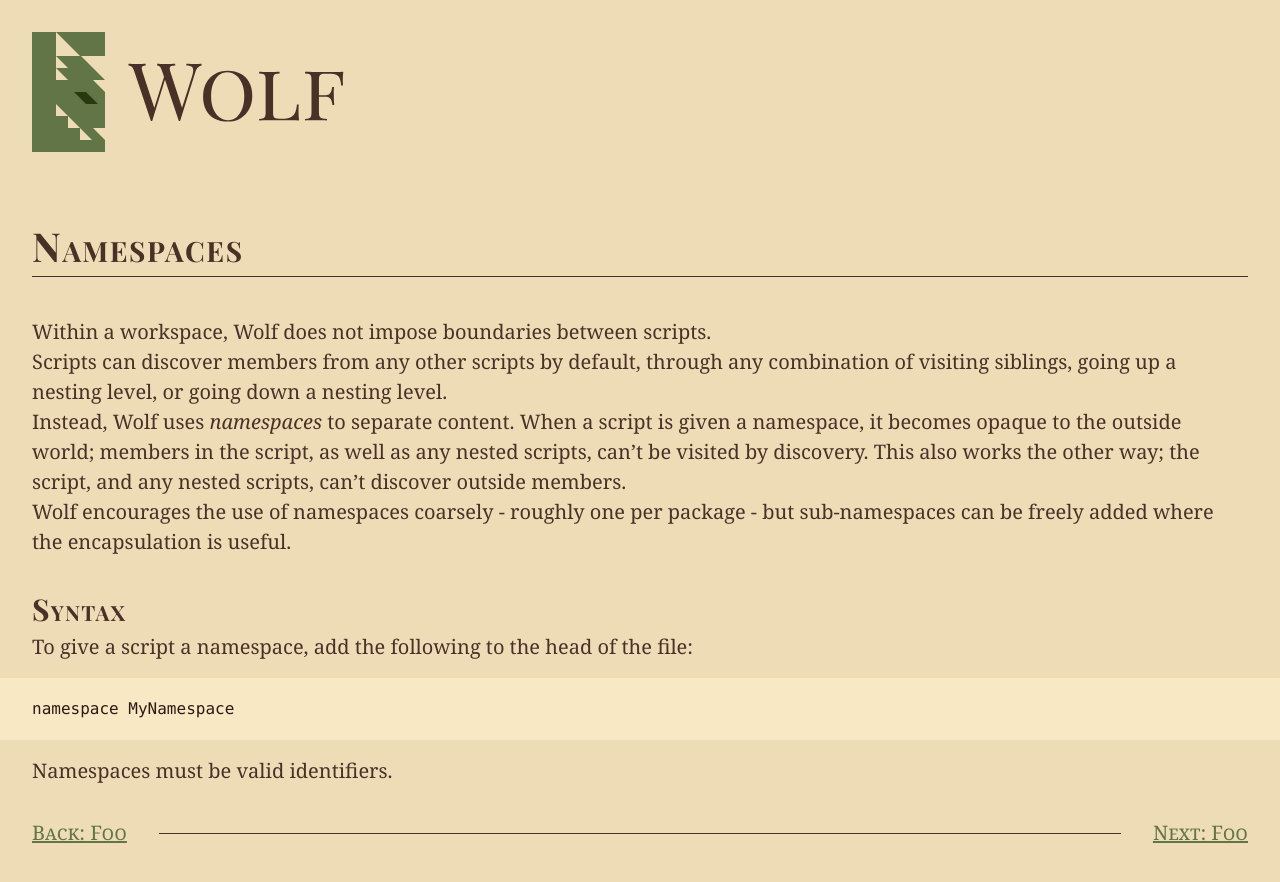
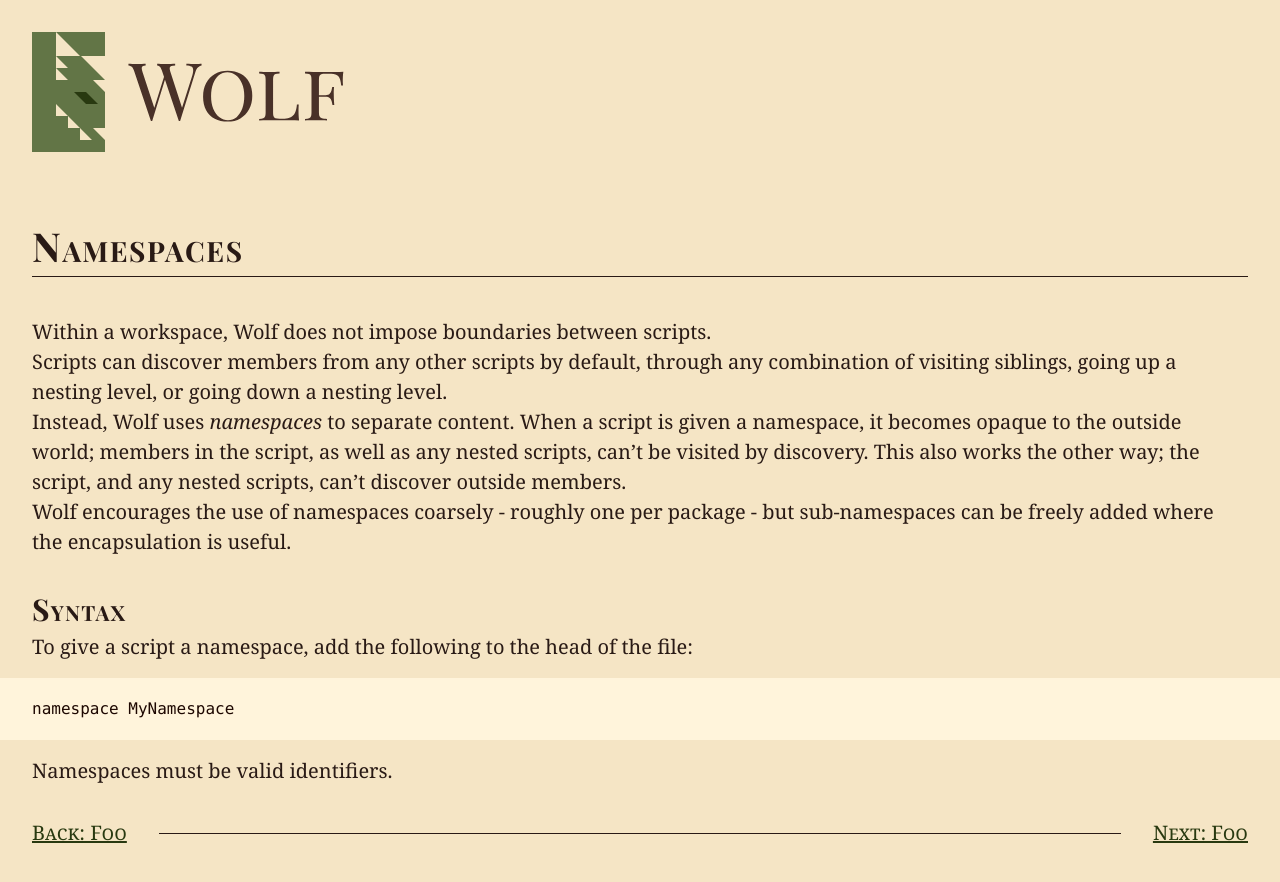
Before and after one commit to dphfox/wolf, a Jekyll site: the page built from docs/design/09-namespaces.md, in a window 1280 px wide. Shown: the top 882 px of the page. Built offline with Jekyll 4.4.1, drawn with Linux system fonts in a browser that asks for light colours; some web fonts are replaced.

Commit message:
style updates

```diff
--- a/docs/assets/css/main.css
+++ b/docs/assets/css/main.css
@@ -8,10 +8,10 @@
 }
 
 :root {
-	--bg: #EEDCB7;
-	--bg-alt: #F9E8C4;
-	--fg: #493128;
-	--fg-alt: #291a15;
+	--bg: #f5e5c5;
+	--bg-alt: #fff4db;
+	--fg: #291a15;
+	--fg-alt: #1d0700;
 	--accent: #627546;
 	--accent-alt: #283910;
 }
@@ -20,8 +20,8 @@
 	:root {
 		--bg: #1E252F;
 		--bg-alt: #151B24;
-		--fg: #A3A5A7;
-		--fg-alt: #ccced0;
+		--fg: #ccced0;
+		--fg-alt: #f2f8ff;
 		--accent: #789980;
 		--accent-alt: #CBEAD3;
 	}
@@ -61,10 +61,6 @@ h2 {
 	font-size: 1.5em;
 }
 
-a {
-	color: var(--accent);
-}
-
 ul {
 	list-style-type: square;
 }
@@ -73,8 +69,12 @@ li {
 	margin-left: 1em;
 }
 
+a {
+	color: var(--accent-alt);
+}
+
 a:hover {
-	color: var(--accent-alt);
+	color: var(--accent);
 }
 
 hr {
@@ -84,10 +84,15 @@ hr {
 	background: var(--fg);
 }
 
-pre {
+div.highlight {
+	display: flex;
 	background-color: var(--bg-alt);
-	padding: 1rem 2rem;
 	margin: 1rem -2rem;
+	overflow-x: auto;
+}
+
+div.highlight pre {
+	margin: 1rem 2rem;
 }
 
 code {
```
Also changed, not shown: docs/assets/logo-dark.svg, docs/assets/logo-light.svg.
